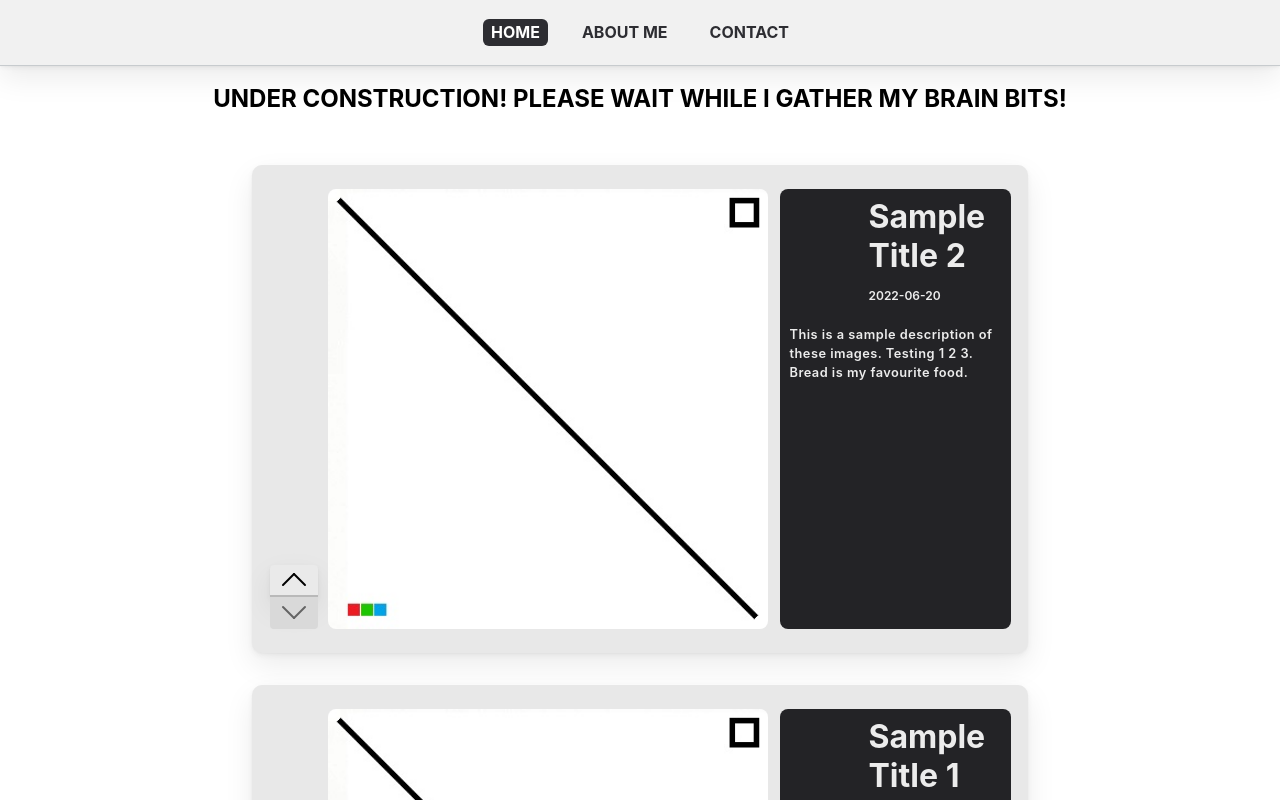
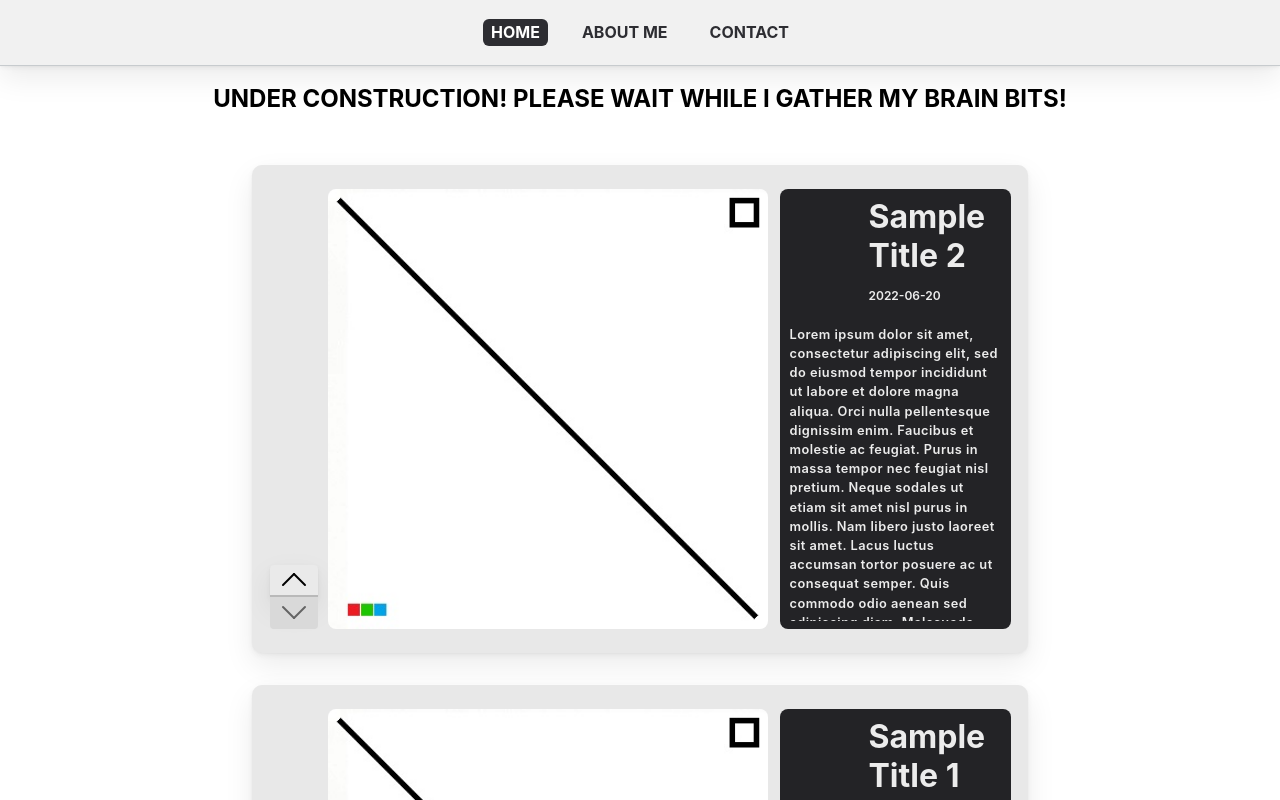
Before and after one commit to aaronmerino/personal-website, a Next.js app: page / in a window 1280 px wide. Shown: the top 800 px of the page. Built offline with nearby package versions, Linux system fonts and the light colour scheme.

Commit message:
added scrolling for long descriptions in posts

```diff
--- a/app/components/Post.js
+++ b/app/components/Post.js
@@ -63,7 +63,10 @@ function Description( {title, date, content }) {
         <h2 className={styles.title}>{title}</h2>
         <div className={styles.date}>{date}</div>
       </div>
-      <div className={styles.content}>{content}</div>
+      <div className={`${styles.content}
+                    ${styles.styledScrollbars}`}>
+                    {content}
+      </div>
     </div>
   );
 }
--- a/app/components/post.module.css
+++ b/app/components/post.module.css
@@ -4,6 +4,7 @@
   min-width: 770px;
   max-width: 55rem;
   min-height: 27.5rem;
+  max-height: 27.5rem;
   padding: 1.5rem 0.2rem 1.5rem 0.2rem;
   justify-content: center;
   align-items: flex-end;
@@ -124,6 +125,8 @@
 
 .description .content {
   display: flex;
+  overflow-y: scroll;
+  overflow-x: hidden;
   flex-direction: column;
   flex: 1 0 0;
   align-self: stretch;
@@ -136,3 +139,18 @@
   line-height: 150.023%;
   letter-spacing: 0.03rem;
 }
+
+.styledScrollbars {
+  /* Foreground, Background */
+  scrollbar-color: #999 #333;
+}
+.styledScrollbars::-webkit-scrollbar {
+  width: 5px;
+  height: 5px;
+}
+.styledScrollbars::-webkit-scrollbar-thumb { /* Foreground */
+  background: #999;
+}
+.styledScrollbars::-webkit-scrollbar-track { /* Background */
+  background: #333;
+}
--- a/public/posts/2022-06-20/text.md
+++ b/public/posts/2022-06-20/text.md
@@ -3,6 +3,10 @@ title: 'Sample Title 2'
 date: '2022-06-20'
 ---
 
-This is a sample description of these images.
-Testing 1 2 3.
-Bread is my favourite food.
+Lorem ipsum dolor sit amet, consectetur adipiscing elit, sed do eiusmod tempor incididunt ut labore et dolore magna aliqua. Orci nulla pellentesque dignissim enim. Faucibus et molestie ac feugiat. Purus in massa tempor nec feugiat nisl pretium. Neque sodales ut etiam sit amet nisl purus in mollis. Nam libero justo laoreet sit amet. Lacus luctus accumsan tortor posuere ac ut consequat semper. Quis commodo odio aenean sed adipiscing diam. Malesuada fames ac turpis egestas sed tempus. Enim neque volutpat ac tincidunt. Blandit turpis cursus in hac habitasse platea dictumst. Fringilla urna porttitor rhoncus dolor purus. Egestas diam in arcu cursus euismod quis viverra nibh. Cursus euismod quis viverra nibh. At ultrices mi tempus imperdiet nulla malesuada. Id aliquet risus feugiat in ante metus dictum. Elementum facilisis leo vel fringilla est ullamcorper eget nulla facilisi. Ut faucibus pulvinar elementum integer. Aliquet nibh praesent tristique magna sit amet purus gravida quis.
+
+Leo urna molestie at elementum eu facilisis sed odio morbi. Est lorem ipsum dolor sit amet consectetur adipiscing. Eros donec ac odio tempor. Ullamcorper eget nulla facilisi etiam dignissim diam quis enim lobortis. Ullamcorper velit sed ullamcorper morbi tincidunt ornare massa. Mauris in aliquam sem fringilla ut morbi. Dui id ornare arcu odio ut sem. Nisi lacus sed viverra tellus in. A diam sollicitudin tempor id eu nisl. Volutpat sed cras ornare arcu. Consequat interdum varius sit amet mattis vulputate enim nulla. Dictumst vestibulum rhoncus est pellentesque elit. Ut ornare lectus sit amet est placerat in egestas erat. Sed vulputate odio ut enim. Dui accumsan sit amet nulla facilisi morbi tempus. Fames ac turpis egestas integer eget aliquet. Eu sem integer vitae justo eget magna fermentum.
+
+Et odio pellentesque diam volutpat commodo sed egestas. Ut tortor pretium viverra suspendisse potenti nullam. Ultrices in iaculis nunc sed augue. Auctor elit sed vulputate mi. Vestibulum lectus mauris ultrices eros in cursus. Augue lacus viverra vitae congue. Et pharetra pharetra massa massa ultricies. Metus dictum at tempor commodo. Sit amet est placerat in. Aliquam vestibulum morbi blandit cursus. Arcu odio ut sem nulla pharetra. Ornare suspendisse sed nisi lacus sed viverra tellus. Nullam ac tortor vitae purus. Sed augue lacus viverra vitae. Tortor at risus viverra adipiscing at. Fermentum leo vel orci porta non pulvinar neque laoreet. Aliquam nulla facilisi cras fermentum odio eu feugiat pretium. Malesuada proin libero nunc consequat interdum varius sit amet. Pulvinar neque laoreet suspendisse interdum consectetur libero id.
+
+Quis blandit turpis cursus in hac habitasse platea. Eu augue ut lectus arcu. Felis imperdiet proin fermentum leo vel orci porta. Amet mattis vulputate enim nulla aliquet. Dignissim suspendisse in est ante. Ultricies leo integer malesuada nunc vel risus. Ultrices mi tempus imperdiet nulla. Mauris vitae ultricies leo integer. Fames ac turpis egestas integer eget aliquet nibh. Vitae elementum curabitur vitae nunc sed velit dignissim sodales ut.
```
